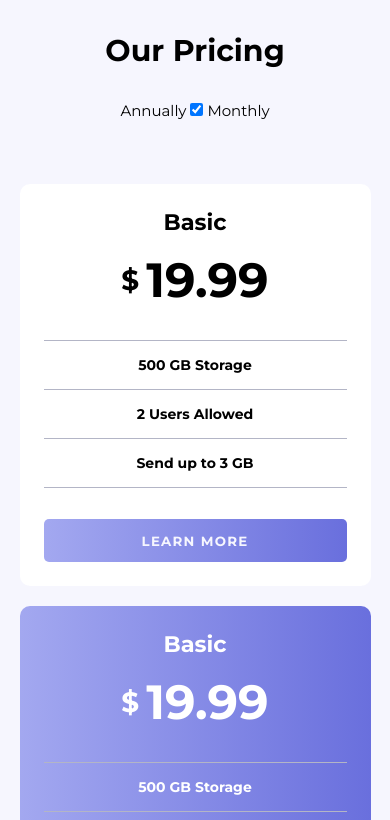
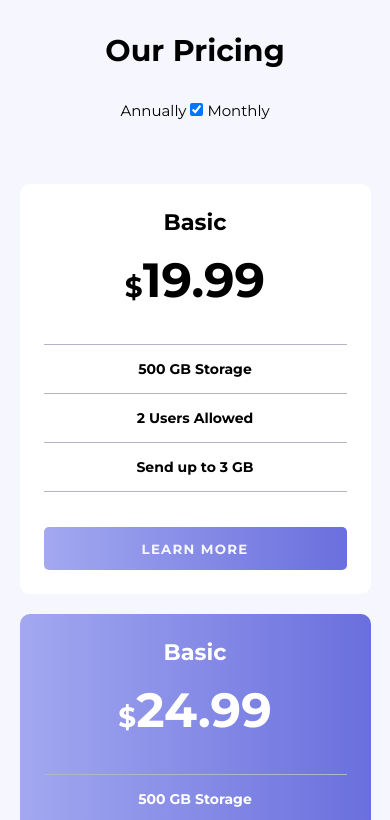
Before and after one commit to ChannMyaeAung/Pricing-Toggle-Page, a website built with Vite: page index.html in a window 390 px wide. Both pictures are taken after a click on the checkbox 196 px from the left and 109 px from the top of the page. Shown: the top 820 px of the page. Built offline with nearby package versions, Linux system fonts and the light colour scheme.

Commit message:
added necessary styles and uses Javascript to toggle annual and monthly prices

```diff
--- a/index.html
+++ b/index.html
@@ -24,7 +24,14 @@
         <div class="prices__box_basic box">
           <h2>Basic</h2>
 
-          <h3><span style="font-size: 28px">$</span>19.99</h3>
+          <div class="price-container">
+            <h3 class="monthly-price">
+              <span style="font-size: 28px">$</span>19.99
+            </h3>
+            <h3 class="annual-price">
+              <span style="font-size: 28px">$</span>199.99
+            </h3>
+          </div>
           <hr />
           <p>500 GB Storage</p>
           <hr />
@@ -40,7 +47,14 @@
         <div class="prices__box_professional box">
           <h2>Basic</h2>
 
-          <h3><span style="font-size: 28px">$</span>19.99</h3>
+          <div class="price-container">
+            <h3 class="monthly-price">
+              <span style="font-size: 28px">$</span>24.99
+            </h3>
+            <h3 class="annual-price">
+              <span style="font-size: 28px">$</span>249.99
+            </h3>
+          </div>
           <hr />
           <p>500 GB Storage</p>
           <hr />
@@ -55,7 +69,15 @@
         <!-- Master Price Box -->
         <div class="prices__box_master box">
           <h2>Master</h2>
-          <h3><span style="font-size: 28px">$</span>19.99</h3>
+
+          <div class="price-container">
+            <h3 class="monthly-price">
+              <span style="font-size: 28px">$</span>39.99
+            </h3>
+            <h3 class="annual-price">
+              <span style="font-size: 28px">$</span>399.99
+            </h3>
+          </div>
           <hr />
           <p>500 GB Storage</p>
           <hr />
--- a/main.js
+++ b/main.js
@@ -1 +1,4 @@
 import "./style.css";
+import toggle from "./toggle";
+
+toggle();
--- a/style.css
+++ b/style.css
@@ -33,7 +33,7 @@ button {
 }
 
 .container {
-  margin: 2rem 0;
+  margin: 2rem auto;
   width: 100%;
   max-width: 1200px;
   display: flex;
@@ -60,11 +60,11 @@ button {
 
 .box h3 {
   font-size: 3rem;
-  display: flex;
+  /* display: flex;
   align-items: center;
-  justify-content: center;
-  gap: 7px;
-  margin-bottom: 1rem;
+  justify-content: center; */
+  /* gap: 7px; */
+  margin-bottom: 1.25rem;
 }
 
 .box p {
@@ -107,7 +107,7 @@ hr {
   text-transform: uppercase;
   padding: 0.85rem 1.25rem;
   border-radius: 5px;
-  margin-top: 1rem;
+  margin-top: 1.25rem;
 }
 
 .professional-btn {
@@ -115,3 +115,16 @@ hr {
   background-color: #fff;
   color: hsl(237, 63%, 64%);
 }
+
+/* Toggle Annual and Monthly Price */
+.monthly-price {
+  display: none;
+}
+
+.show-monthly-price .annual-price {
+  display: none;
+}
+
+.show-monthly-price .monthly-price {
+  display: block;
+}
--- /dev/null
+++ b/toggle.js
@@ -0,0 +1,11 @@
+export default function toggle() {
+  const toggleCheckbox = document.getElementById("toggle");
+
+  const priceContainers = document.querySelectorAll(".price-container");
+
+  toggleCheckbox.addEventListener("change", () => {
+    priceContainers.forEach((container) => {
+      container.classList.toggle("show-monthly-price");
+    });
+  });
+}
```
